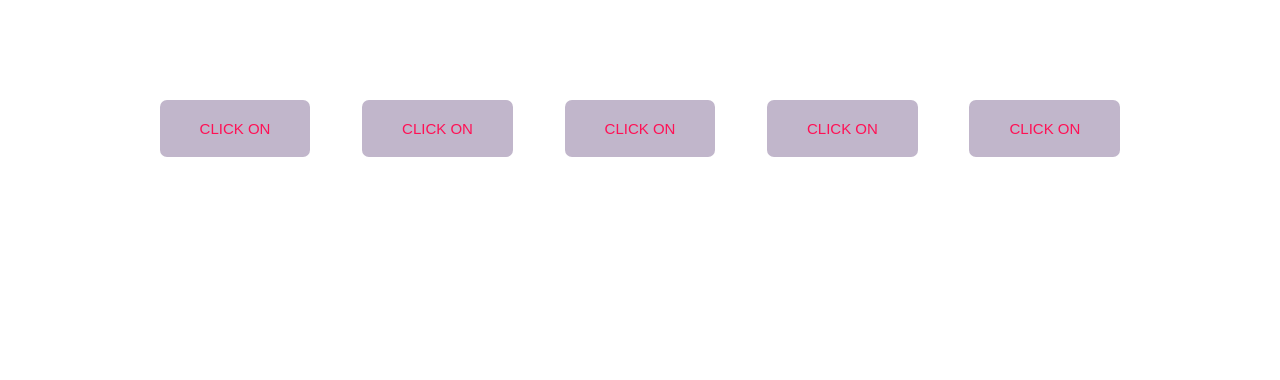
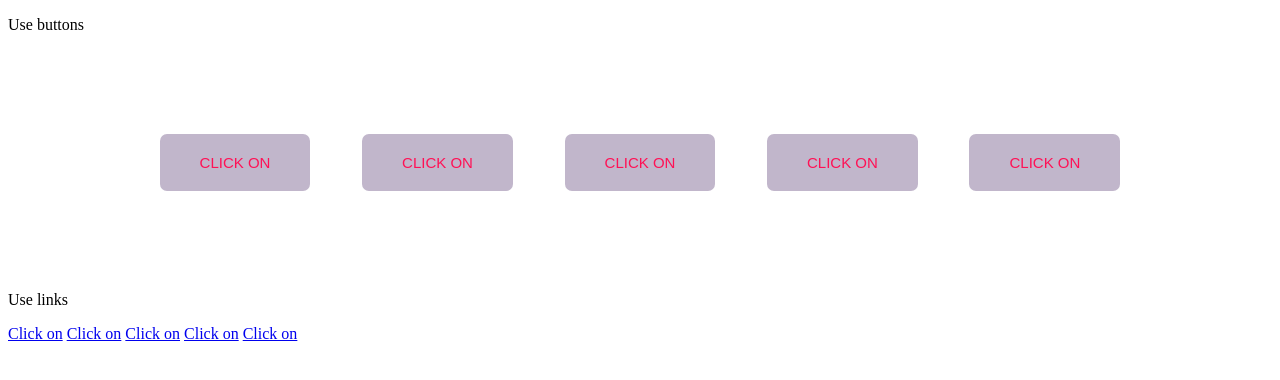
Before and after one commit to tetianamk/zero_markup, a plain HTML site: page index.html in a window 1280 px wide. Drawn offline with Linux system fonts and the light colour scheme.

Commit message:
add links to file

```diff
--- a/index.html
+++ b/index.html
@@ -4,11 +4,15 @@
     <meta charset="UTF-8" />
     <meta http-equiv="X-UA-Compatible" content="IE=edge" />
     <meta name="viewport" content="width=device-width, initial-scale=1.0" />
+    <link rel="preconnect" href="https://fonts.googleapis.com">
+    <link rel="preconnect" href="https://fonts.gstatic.com" crossorigin>
+    <link href="https://fonts.googleapis.com/css2?family=Crimson+Text&display=swap" rel="stylesheet">
     <link rel="stylesheet" href="assets/css/style.css">
     <title>Document</title>
   </head>
   <body>
     <header>
+      <p class="title">Use buttons</p>
       <nav>
         <button class="btn">Click on</button>
         <button class="btn">Click on</button>
@@ -16,6 +20,14 @@
         <button class="btn">Click on</button>
         <button class="btn">Click on</button>
       </nav>
+      <p class="title">Use links</p>
+      <div class="link-container">
+      <a  class="link link-on" href="#">Click on</a>
+      <a  class="link link-on" href="#">Click on</a>
+      <a  class="link link-on" href="#">Click on</a>
+      <a  class="link link-on" href="#">Click on</a>
+      <a  class="link link-on" href="#">Click on</a>
+    </div>
     </header>
   </body>
 </html>
```
